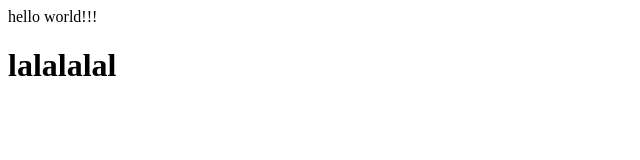
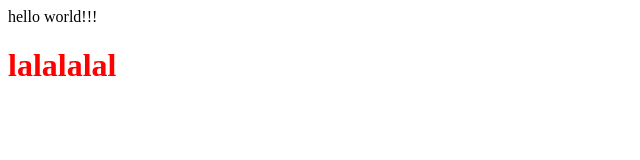
Before and after one commit to WangYaMing4608/wym, a plain HTML site: page index.html in a window 1280 px wide. Shown: the whole page, without its empty margins (0-640 px from the left). Drawn offline with Linux system fonts and the light colour scheme.

Commit message:
one index.html

```diff
--- a/css/index.css
+++ b/css/index.css
@@ -1 +1 @@
-h1{color:#f00}
+h1{color:red}
--- a/index.html
+++ b/index.html
@@ -1,5 +1,6 @@
 <html>
 <body>
+<link rel="stylesheet" href="css/index.css" />
 hello world!!!
 
 <h1>lalalalal</h1>
```
